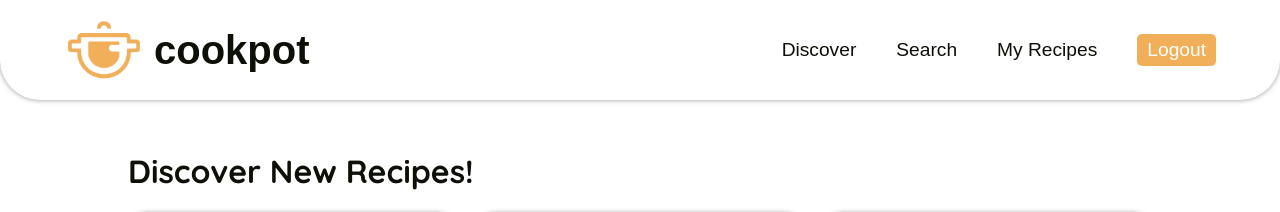
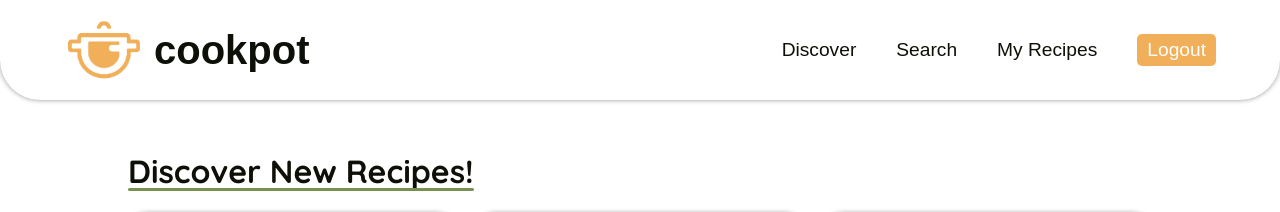
Before and after one commit to notvalproate/cookpot, a React (Vite) app in the folder website/: page / in a window 1280 px wide. Shown: the top 212 px of the page. Built offline with nearby package versions, Linux system fonts and the light colour scheme; a web font is replaced by a local one.

Commit message:
Fixed navigation

```diff
--- a/website/src/components/general/Nav.jsx
+++ b/website/src/components/general/Nav.jsx
@@ -21,9 +21,9 @@ function Nav() {
             </div>
             <div className="navbar-right">
                 <ul className="navbar-list">
-                    <a href='/discover' className="navbar-item">Discover</a>
-                    <a href='/search' className="navbar-item">Search</a>
-                    <a href='/myrecipes' className="navbar-item">My Recipes</a>
+                    <a onClick={() => navigate('/discover')} className="navbar-item">Discover</a>
+                    <a onClick={() => navigate('/search')} className="navbar-item">Search</a>
+                    <a onClick={() => navigate('/myrecipes')} className="navbar-item">My Recipes</a>
                 </ul>
                 { loggedIn ?
                     <a onClick={() => { dispatch(logout()); navigate('/discover') }} className='standard-button'>Logout</a>
--- a/website/src/components/pages/discover/Discover.css
+++ b/website/src/components/pages/discover/Discover.css
@@ -3,3 +3,19 @@
     width: 100vw;
     padding: 30px 10vw 50px;
 }
+
+.discover-container h1 {
+    position: relative;
+    width: fit-content;
+}
+
+.discover-container h1::after {
+    content: '';
+    position: absolute;
+    bottom: 0;
+    left: 0;
+    width: 100%;
+    height: 3px;
+    border-radius: 10px;
+    background-color: #789051;
+}
```
